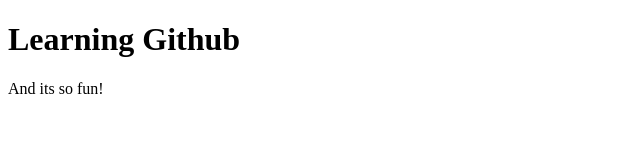
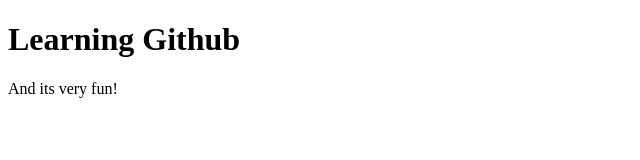
Before and after one commit to IoghiStudio/backend, a plain HTML site: page index.html in a window 1280 px wide. Shown: the full height of the page, 0-640 px from the left. Drawn offline with Linux system fonts and the light colour scheme.

Commit message:
Changed paragraph

```diff
--- a/index.html
+++ b/index.html
@@ -7,6 +7,6 @@
     </head>
     <body>
         <h1>Learning Github</h1>
-        <p>And its so fun!</p>
+        <p>And its very fun!</p>
     </body>
 </html>
```
